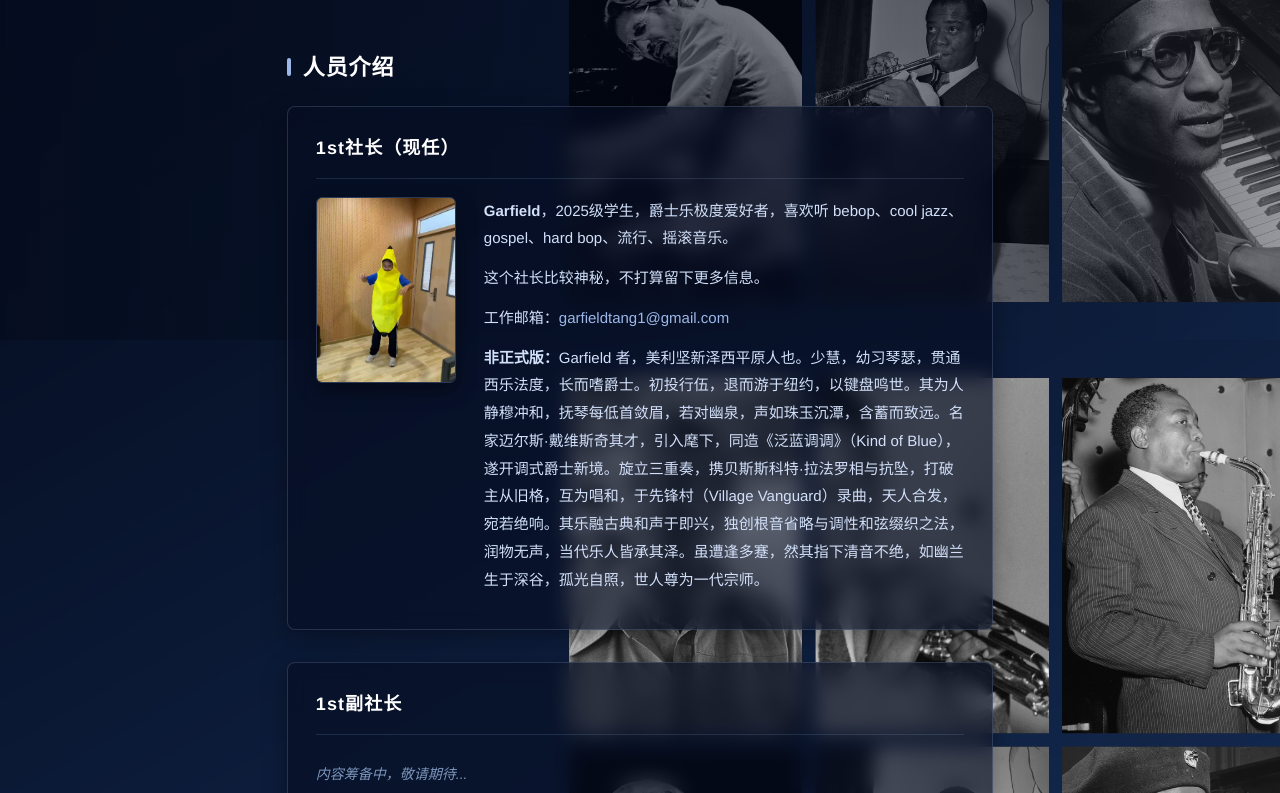
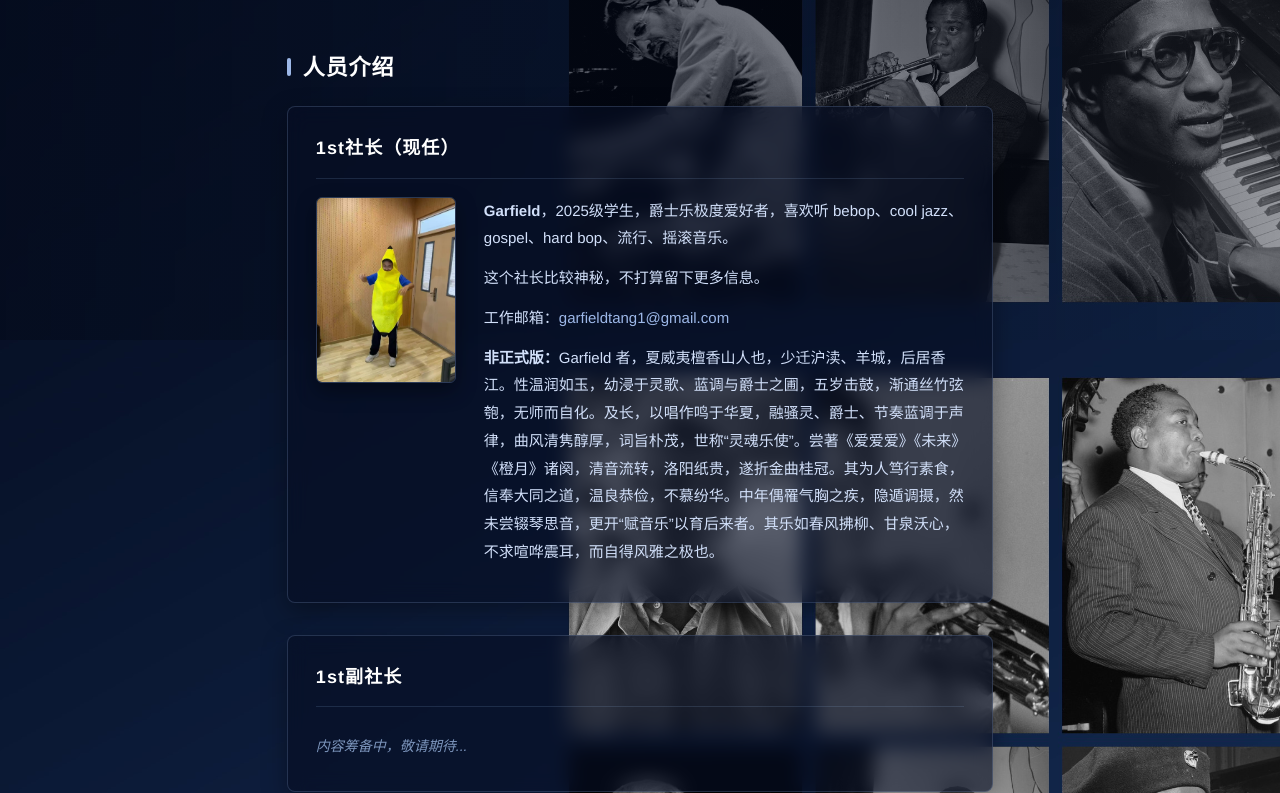
Before and after one commit to jazztownshenzhong/jazztownshenzhong.github.io, a plain HTML site: page intro.html in a window 1280 px wide. Shown: the part 460-1253 px from the top of the page. Drawn offline with Linux system fonts and the light colour scheme.

Commit message:
将1st社长非正式版生平更新为方大同风格文言文版

```diff
--- a/intro.html
+++ b/intro.html
@@ -458,7 +458,7 @@
                 <p><strong>Garfield</strong>，2025级学生，爵士乐极度爱好者，喜欢听 bebop、cool jazz、gospel、hard bop、流行、摇滚音乐。</p>
                 <p>这个社长比较神秘，不打算留下更多信息。</p>
                 <p>工作邮箱：<a href="mailto:garfieldtang1@gmail.com" class="member-email">garfieldtang1@gmail.com</a></p>
-                <p><strong>非正式版：</strong>Garfield 者，美利坚新泽西平原人也。少慧，幼习琴瑟，贯通西乐法度，长而嗜爵士。初投行伍，退而游于纽约，以键盘鸣世。其为人静穆冲和，抚琴每低首敛眉，若对幽泉，声如珠玉沉潭，含蓄而致远。名家迈尔斯·戴维斯奇其才，引入麾下，同造《泛蓝调调》（Kind of Blue），遂开调式爵士新境。旋立三重奏，携贝斯斯科特·拉法罗相与抗坠，打破主从旧格，互为唱和，于先锋村（Village Vanguard）录曲，天人合发，宛若绝响。其乐融古典和声于即兴，独创根音省略与调性和弦缀织之法，润物无声，当代乐人皆承其泽。虽遭逢多蹇，然其指下清音不绝，如幽兰生于深谷，孤光自照，世人尊为一代宗师。</p>
+                <p><strong>非正式版：</strong>Garfield 者，夏威夷檀香山人也，少迁沪渎、羊城，后居香江。性温润如玉，幼浸于灵歌、蓝调与爵士之圃，五岁击鼓，渐通丝竹弦匏，无师而自化。及长，以唱作鸣于华夏，融骚灵、爵士、节奏蓝调于声律，曲风清隽醇厚，词旨朴茂，世称“灵魂乐使”。尝著《爱爱爱》《未来》《橙月》诸阕，清音流转，洛阳纸贵，遂折金曲桂冠。其为人笃行素食，信奉大同之道，温良恭俭，不慕纷华。中年偶罹气胸之疾，隐遁调摄，然未尝辍琴思音，更开“赋音乐”以育后来者。其乐如春风拂柳、甘泉沃心，不求喧哗震耳，而自得风雅之极也。</p>
               </div>
             </div>
           </article>
```
